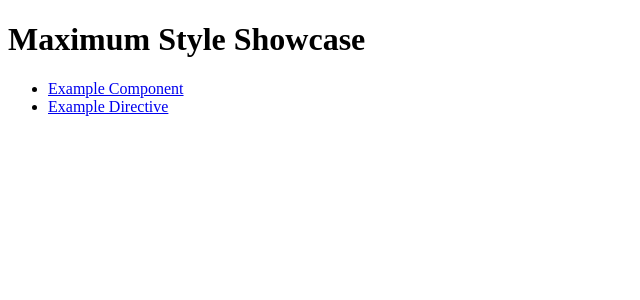
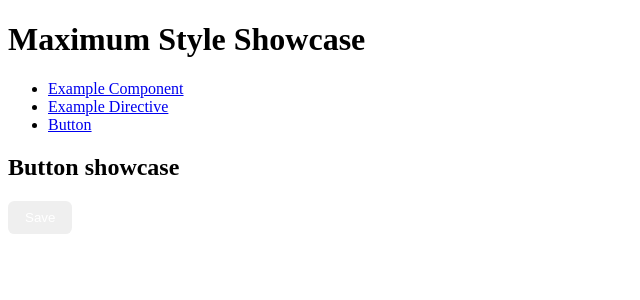
Before and after one commit to maximum-style/angular-components, an Angular app: page /showcase/button in a window 1280 px wide. Before the commit this address led to /. Shown: the top 300 px of the page, without its empty margins (0-640 px from the left). Built offline with nearby package versions, Linux system fonts and the light colour scheme.

Commit message:
feita estrutura inicial do botão

```diff
--- a/angular.json
+++ b/angular.json
@@ -98,5 +98,8 @@
         }
       }
     }
+  },
+  "cli": {
+    "analytics": false
   }
 }
--- a/src/app/app.component.html
+++ b/src/app/app.component.html
@@ -2,5 +2,6 @@
 <ul>
     <li><a routerLink="showcase/example">Example Component</a></li>
     <li><a routerLink="showcase/example2">Example Directive</a></li>
+    <li><a routerLink="showcase/button">Button</a></li>
 </ul>
 <router-outlet />
--- /dev/null
+++ b/src/app/components/button/button.directive.scss
@@ -0,0 +1,3 @@
+.primary-button {
+    background-color: aqua;
+}
--- /dev/null
+++ b/src/app/components/button/button.directive.ts
@@ -0,0 +1,14 @@
+import { Directive } from '@angular/core';
+
+@Directive({
+  selector: '[max-button]',
+  host: {
+    'class': 'button'
+  },
+
+})
+export class ButtonDirective {
+
+  constructor() { }
+
+}
--- /dev/null
+++ b/src/app/showcase/button-showcase/button-showcase.component.html
@@ -0,0 +1,2 @@
+<h2>Button showcase</h2>
+<button max-button>Save</button>
--- a/src/styles.scss
+++ b/src/styles.scss
@@ -1 +1,15 @@
 /* You can add global styles to this file, and also import other style files */
+
+.button {
+    padding: 0.5rem 1rem;
+    border-radius: 0.4rem;
+    color: #444;
+    border: 1px solid transparent;
+    background-color: blue($color: #000000);
+    color: #fff;
+
+    &--secondary {
+        color: var(--primary);
+        border-color: #333;
+    }
+}
```
Also changed, not shown: src/app/showcase/button-showcase/button-showcase.component.ts (added, +10 -0 lines), src/app/showcase/showcase.routes.ts (+6 -1 lines), 1 other file (tests, documents, lock files or other folders).
